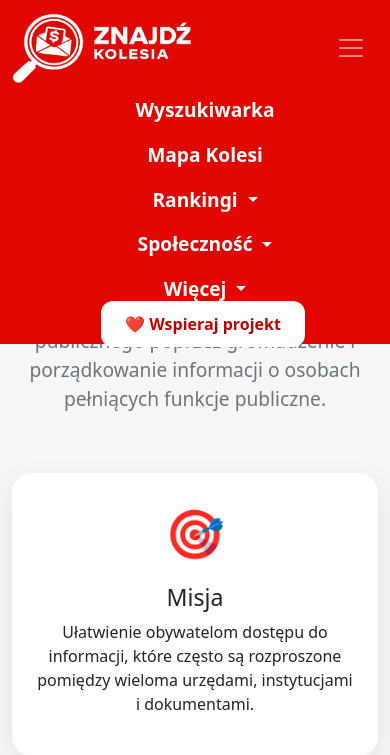
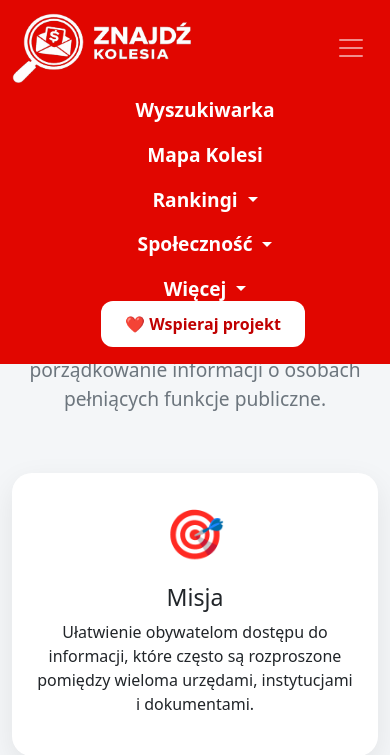
Before and after one commit to nekkess/znajdz-kolesia, a Django app: page /o-nas/ in a window 390 px wide, after a click that opens the changed part. Shown: the top 755 px of the page. Run offline with Django 5.2, Linux system fonts and the light colour scheme.

Commit message:
fix "Wspieraj projekt" button overflowing past the mobile nav
The button's own padding made it taller than the collapse container
had room for, so it poked out ~10px past the red background. Added
bottom padding to the expanded mobile menu so it clears comfortably.

```diff
--- a/templates/base.html
+++ b/templates/base.html
@@ -91,6 +91,10 @@ body{
 
         .navbar-toggler{
     border:none;
+}
+
+.navbar-collapse.show{
+    padding-bottom:20px;
 }
 
 .navbar-toggler:focus{
```
